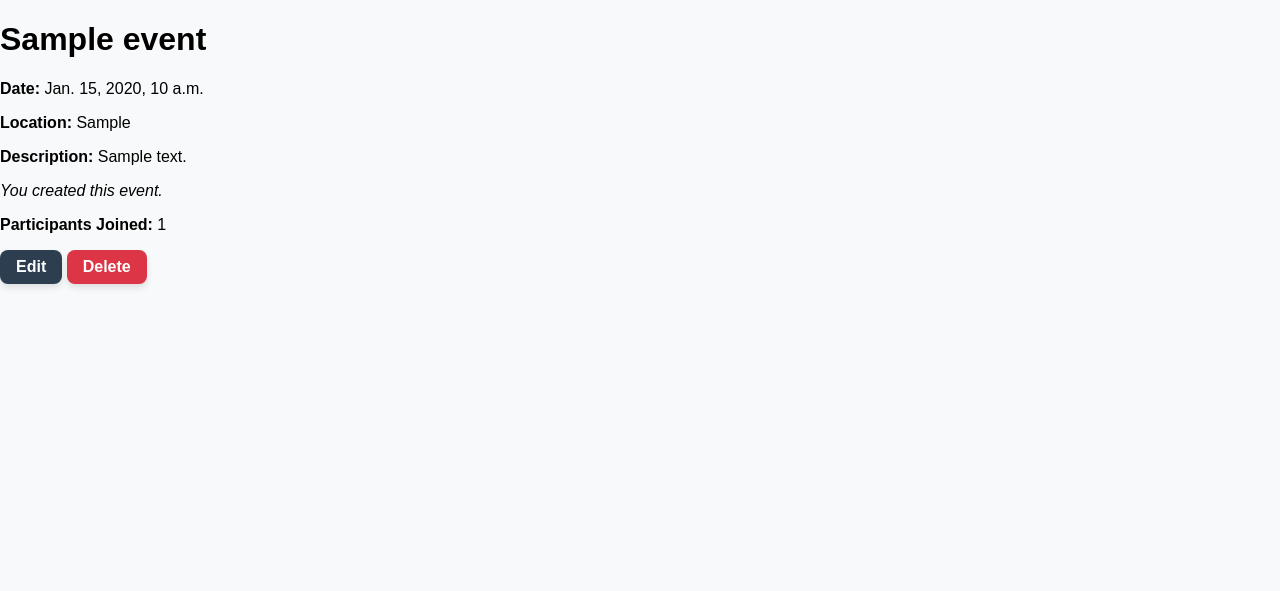
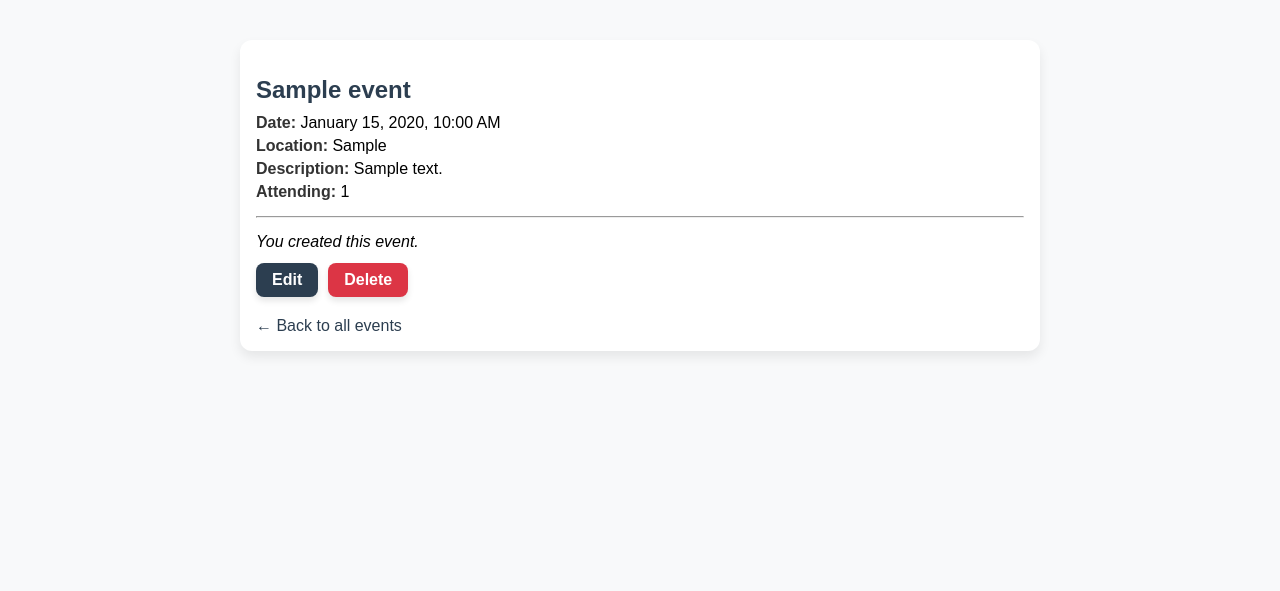
Before and after one commit to zeinali1/capstone-project, a Django app: page /event/1/ in a window 1280 px wide. Shown: the part 50-641 px from the top of the page. Run offline with Django 5.2, Linux system fonts and the light colour scheme; a user stored in the database is signed in; tables that the repository leaves empty hold one stand-in row (values such as "Sample post").

Commit message:
update events_details.html

```diff
--- a/main_app/static/css/style.css
+++ b/main_app/static/css/style.css
@@ -113,6 +113,92 @@ nav {
 
 .event-card p {
     margin: 5px 0;
+}
+/* ===================== EVENT DETAIL CARD ===================== */
+.event-detail-container {
+    max-width: 800px;
+    margin: 40px auto;
+    padding: 0 20px;
+}
+
+.event-card-detail {
+    background-color: #fff;
+    border-radius: 16px;
+    padding: 2rem 2.5rem;
+    box-shadow: 0 10px 20px rgba(0, 0, 0, 0.1);
+    transition: transform 0.3s, box-shadow 0.3s;
+}
+
+.event-card-detail:hover {
+    transform: translateY(-4px);
+    box-shadow: 0 14px 28px rgba(0, 0, 0, 0.15);
+}
+
+.event-title {
+    text-align: center;
+    font-size: 2rem;
+    font-weight: 700;
+    color: #2c3e50;
+    margin-bottom: 0.5rem;
+}
+
+.event-meta {
+    text-align: center;
+    color: #666;
+    font-size: 0.95rem;
+    margin-bottom: 1.2rem;
+}
+
+.badge {
+    display: inline-block;
+    background-color: #f39c12;
+    color: white;
+    padding: 6px 14px;
+    border-radius: 20px;
+    font-weight: 600;
+    font-size: 0.9rem;
+    box-shadow: 0 3px 6px rgba(243, 156, 18, 0.4);
+}
+
+.event-description {
+    color: #333;
+    line-height: 1.8;
+    font-size: 1rem;
+    text-align: justify;
+    margin-bottom: 1.5rem;
+}
+
+.divider {
+    border: none;
+    border-top: 1px solid #eee;
+    margin: 20px 0;
+}
+
+.action-buttons,
+.action-form {
+    text-align: center;
+    margin-top: 20px;
+}
+
+.action-buttons .btn,
+.action-form .btn {
+    margin: 5px;
+}
+
+.back-link {
+    text-align: center;
+    margin-top: 30px;
+}
+
+.back-link a {
+    color: #2c3e50;
+    text-decoration: none;
+    font-weight: 600;
+    transition: color 0.3s ease;
+}
+
+.back-link a:hover {
+    color: #f39c12;
 }
 
 /* Buttons */
--- a/main_app/templates/events/event_detail.html
+++ b/main_app/templates/events/event_detail.html
@@ -1,32 +1,43 @@
 {% extends 'base.html' %}
 {% block content %}
-<div class="event-detail">
-    <h1>{{ event.title }}</h1>
-    <p><strong>Date:</strong> {{ event.event_date }}</p>
+<main class="event-detail-container">
+    <div class="event-card">
+        <h2 style="color:#2c3e50; margin-bottom:10px;">{{ event.title }}</h2>
+        <p><strong>Date:</strong> {{ event.event_date|date:"F j, Y, g:i A" }}</p>
         <p><strong>Location:</strong> {{ event.location }}</p>
         <p><strong>Description:</strong> {{ event.description }}</p>
+
+        <p><strong>Attending:</strong> {{ participant_count }}</p>
+
+        <hr style="margin: 15px 0; border-color: #eee;">
 
         {% if user.is_authenticated %}
             {% if is_creator %}
                 <p><em>You created this event.</em></p>
-            <p><strong>Participants Joined:</strong> {{ participant_count }}</p>
+                <div class="btn-row">
                     <a href="{% url 'edit_event' event.pk %}" class="btn btn-edit">Edit</a>
                     <a href="{% url 'delete_event' event.pk %}" class="btn btn-delete">Delete</a>
+                </div>
             {% else %}
                 {% if is_joined %}
-                <form action="{% url 'leave_event' event.pk %}" method="post">
+                    <form action="{% url 'leave_event' event.pk %}" method="post" style="display:inline;">
                         {% csrf_token %}
                         <button type="submit" class="btn btn-leave">Leave Event</button>
                     </form>
                 {% else %}
-                <form action="{% url 'join_event' event.pk %}" method="post">
+                    <form action="{% url 'join_event' event.pk %}" method="post" style="display:inline;">
                         {% csrf_token %}
                         <button type="submit" class="btn btn-join">Join Event</button>
                     </form>
                 {% endif %}
             {% endif %}
         {% else %}
-        <p><a href="{% url 'login' %}">Log in</a> to join this event.</p>
+            <p><a href="{% url 'login' %}" class="btn btn-login">Log in</a> to join this event.</p>
         {% endif %}
+
+        <div style="margin-top: 20px;">
+            <a href="{% url 'home' %}" style="color:#2c3e50; text-decoration:none;">&larr; Back to all events</a>
         </div>
+    </div>
+</main>
 {% endblock %}
```
Lines whose indentation alone changed are shown as unchanged.
